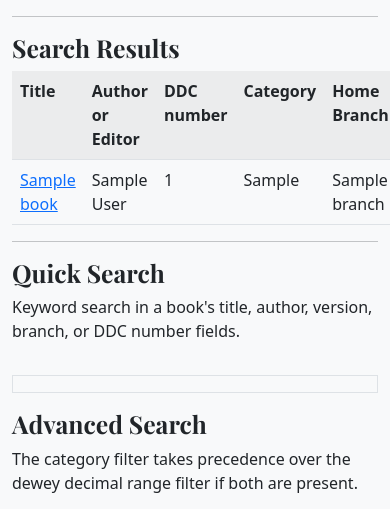
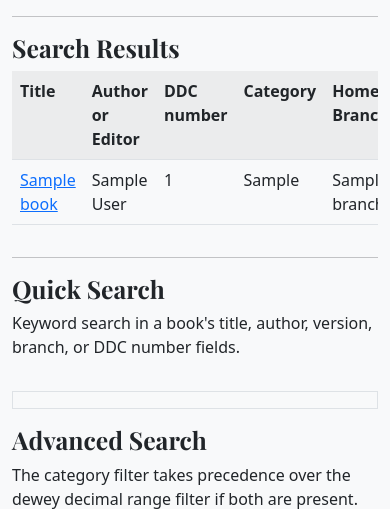
Before and after one commit to orbnose/rose-garden, a Django app: template rosegarden/templates/rosegarden/search.html in a window 390 px wide. Shown: the part 56-565 px from the top of the page. Run offline with Django 3.2, Linux system fonts and the light colour scheme; the template is opened without the code that fills it: most values are stand-ins (such as "Sample title", 1, 10 or a date in 2020); form fields are guessed from the names that the template uses.

Commit message:
made responsive tables part 2

```diff
--- a/rosegarden/templates/rosegarden/index.html
+++ b/rosegarden/templates/rosegarden/index.html
@@ -15,6 +15,7 @@
     </p>
 
     {% if book_list%}
+        <div class="table-responsive">
             <table class="table table-responsive table-striped">
                 <tr> {# Header Row #}
                     <th>Title</th>
@@ -33,6 +34,7 @@
                 </tr>
                 {% endfor %}
             </table>
+        </div>
 
         {% include 'rosegarden/paginator.html' %}
 
--- a/rosegarden/templates/rosegarden/search.html
+++ b/rosegarden/templates/rosegarden/search.html
@@ -12,7 +12,8 @@
 
     {% if book_list %}
         <h2>Search Results</h2>
-        <table class="table table-responsive table-striped">
+        <div class="table-responsive">
+            <table class="table table-striped">
                 <tr> {# Header Row #}
                     <th>Title</th>
                     <th>Author or Editor</th>
@@ -30,6 +31,7 @@
                 </tr>
                 {% endfor %}
             </table>
+        </div>
 
         <hr>
     {% endif %}
```
Lines whose indentation alone changed are shown as unchanged.
